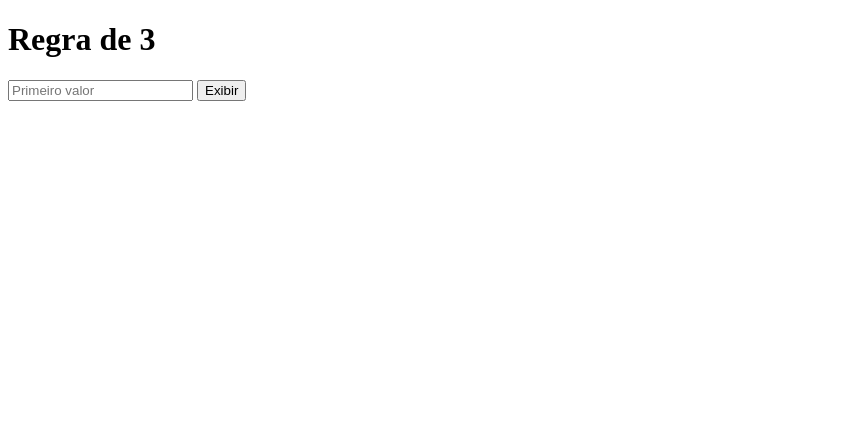
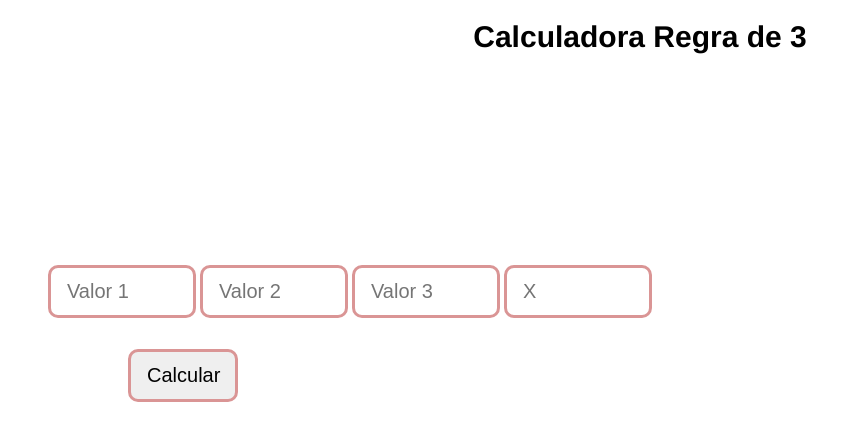
Before and after one commit to LuisFernandooo/Regra-de-3-com-js, a website: page www/index.html in a window 1280 px wide. Shown: the whole page, without its empty margins (0-861 px from the left). Drawn offline with Linux system fonts and the light colour scheme.

Commit message:
Mudei algumas coisas como: mostrar o resultado na tela e a estilização do site

```diff
--- a/www/components/magro.js
+++ b/www/components/magro.js
@@ -0,0 +1,13 @@
+function calcular(){
+
+    var pvalor = parseFloat(document.getElementById("pvalor").value);
+    var svalor = parseFloat(document.getElementById("svalor").value);
+    var tvalor = parseFloat(document.getElementById("tvalor").value);
+
+    var resultado
+
+    resultado = ( tvalor * svalor) / pvalor
+
+    document.getElementById('resultado').innerHTML = "Resultado de X: " + resultado
+
+}
--- a/www/css/style.css
+++ b/www/css/style.css
@@ -1 +1,32 @@
-/**/
+*{
+    background-color
+}
+
+.alinhar{
+    display: flex;
+    flex-wrap: wrap;
+    justify-content: space-between;
+    margin-top: 16vw;
+    margin-left: 5vh;
+}
+
+h1{
+    text-align: center;
+    font-family: Helvetica;
+    color: black;
+    font-size: 30px;
+}
+
+input{
+    margin-bottom: 25px;
+    padding: 12px 16px;
+    max-width: 110px;
+    font-size: 20px;
+    border: 3px solid rgb(218, 149, 149);
+    border-radius: 10px;
+    margin-top: 6px;
+}
+
+#botao{
+    margin-left: 15vh;
+}
--- a/www/index.html
+++ b/www/index.html
@@ -10,11 +10,18 @@
     <script type="text/javascript" src="components/magro.js"></script>
 </head>
 <body>
-	<h1>Regra de 3</h1>
+    <h1>Calculadora Regra de 3</h1>
+ <div class="alinhar">
+<section class="container wrap">
+  <input type="number" placeholder="Valor 1" id="pvalor">
+  <input type="number" placeholder="Valor 2" id="svalor">
+  <input type="number" placeholder="Valor 3" id="tvalor">
+  <input type="number" placeholder="X" readonly>
+</section>
+ </div>
+ <input type="button" value="Calcular" id="botao" onclick="calcular()">
 
-  <input type="text" placeholder="Primeiro valor" id="pvalor">
-
-  <input type="button" value="Exibir" onclick="result()">
+  <h1 id="resultado">
 
 </body>
 </html>
```
